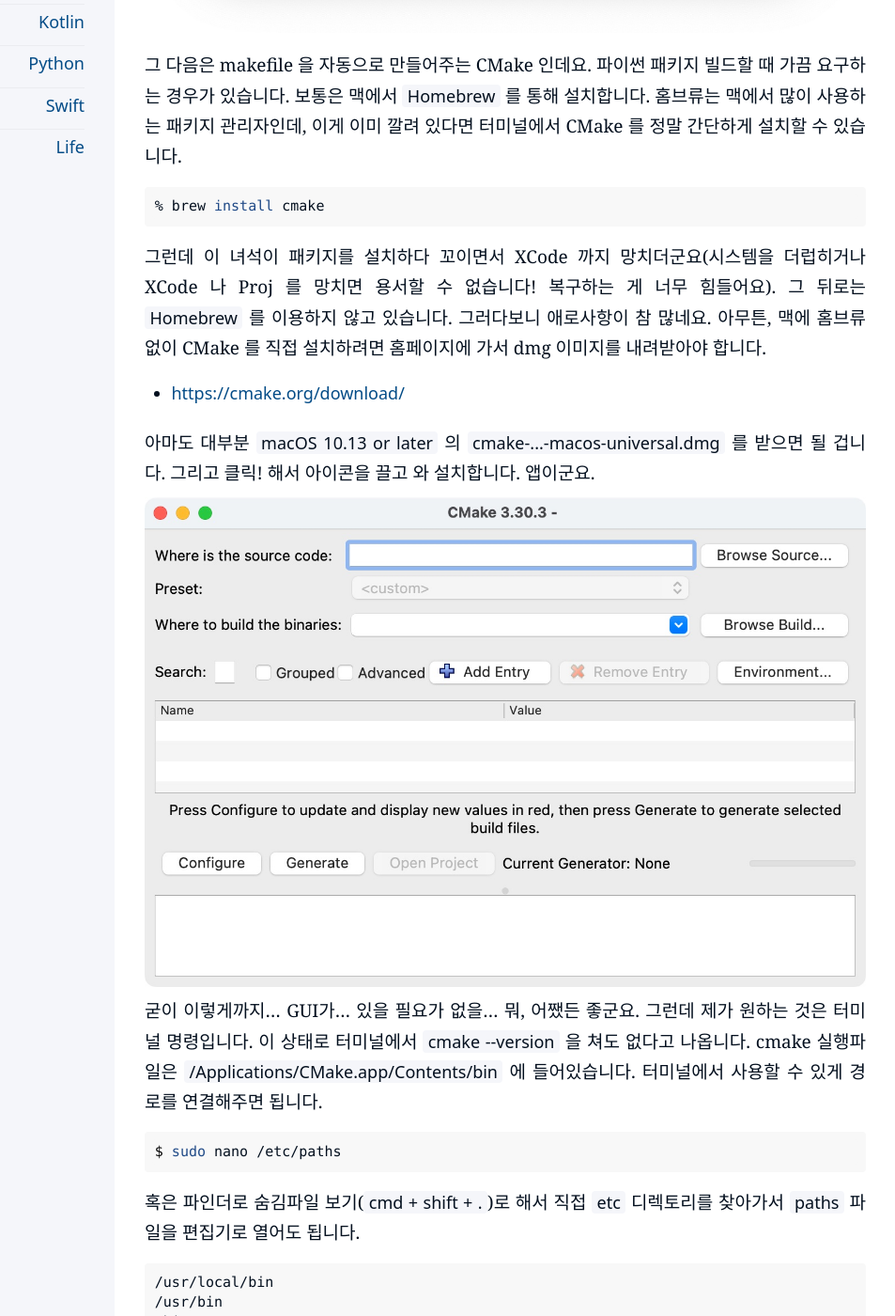
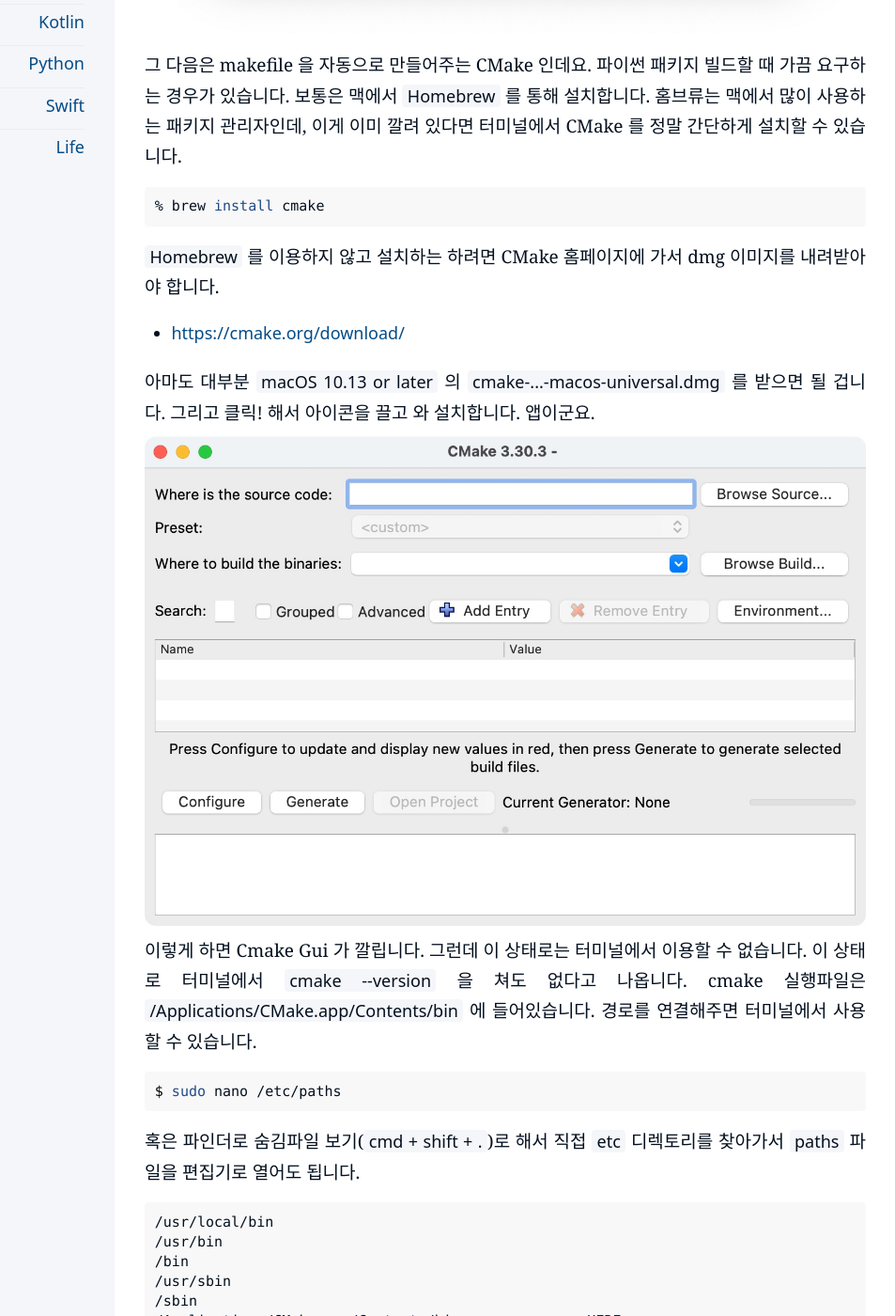
Before and after one commit to kiroshin/kiroshin.github.io, a Jekyll site: the page built from _posts/2024-09-05-mac-cmake-installation.md, in a window 1280 px wide and 1400 px high, scrolled down 1307 px. Shown: the whole window at 94% size, without its empty margins (198-1151 px from the left). Built offline with Jekyll 4.4.1, drawn with Linux system fonts in a browser that asks for light colours; some of the changed text lies outside the part shown.

Commit message:
Update 2024-09-05-mac-cmake-installation.md

````diff
--- a/_posts/2024-09-05-mac-cmake-installation.md
+++ b/_posts/2024-09-05-mac-cmake-installation.md
@@ -23,7 +23,7 @@
 % brew install cmake
 ```
 
-그런데 이 녀석이 패키지를 설치하다 꼬이면서 XCode 까지 망치더군요(시스템을 더럽히거나 XCode 나 Proj 를 망치면 용서할 수 없습니다! 복구하는 게 너무 힘들어요). 그 뒤로는 `Homebrew` 를 이용하지 않고 있습니다. 그러다보니 애로사항이 참 많네요. 아무튼, 맥에 홈브류 없이 CMake 를 직접 설치하려면 홈페이지에 가서 dmg 이미지를 내려받아야 합니다.
+`Homebrew` 를 이용하지 않고 설치하는 하려면 CMake 홈페이지에 가서 dmg 이미지를 내려받아야 합니다.
 
 * <https://cmake.org/download/>
 
@@ -31,7 +31,7 @@
 
 ![CMake GUI](/assets/cmake-gui.jpg)
 
-굳이 이렇게까지... GUI가... 있을 필요가 없을... 뭐, 어쨌든 좋군요. 그런데 제가 원하는 것은 터미널 명령입니다. 이 상태로 터미널에서 `cmake --version` 을 쳐도 없다고 나옵니다. cmake 실행파일은 `/Applications/CMake.app/Contents/bin` 에 들어있습니다. 터미널에서 사용할 수 있게 경로를 연결해주면 됩니다.
+이렇게 하면 Cmake Gui 가 깔립니다. 그런데 이 상태로는 터미널에서 이용할 수 없습니다. 이 상태로 터미널에서 `cmake --version` 을 쳐도 없다고 나옵니다. cmake 실행파일은 `/Applications/CMake.app/Contents/bin` 에 들어있습니다. 경로를 연결해주면 터미널에서 사용할 수 있습니다.
 
 ```bash
 $ sudo nano /etc/paths
@@ -58,5 +58,3 @@
 ```
 
 잘 나오는군요.
-
-저도 참다 참다 정 불편하면 어쩔 수 없이 `Homebrew` 를 설치하겠지만, 그래도 좀 더 안전한 패키지 관리자가 있었으면 좋겠네요. 이런 건 애플에서 만들어야 합니다!
````
